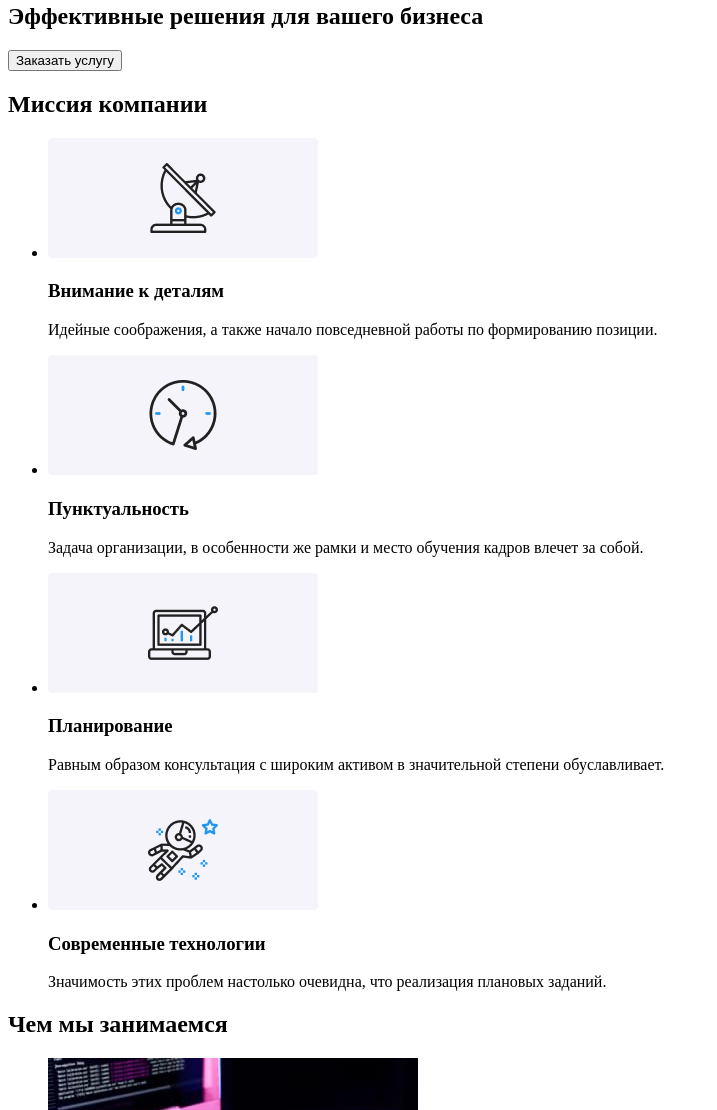
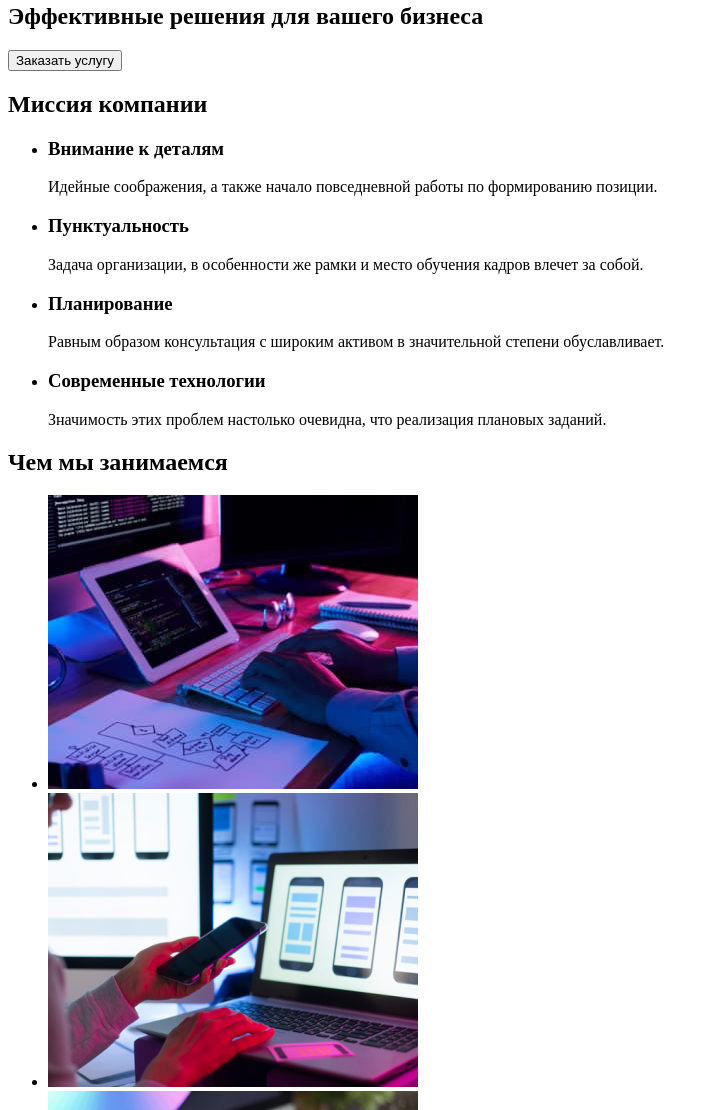
Before and after one commit to ruskava/goit-markup-hw-01, a plain HTML site: page index.html in a window 1280 px wide. Shown: the part 165-1275 px from the top of the page, without its empty margins (0-717 px from the left). Drawn offline with Linux system fonts and the light colour scheme.

Commit message:
удаление изображений

```diff
--- a/index.html
+++ b/index.html
@@ -50,22 +50,18 @@
     <H2>Миссия компании</H2>
 <ul>
     <li>
-        <img src="img/group1.jpg" alt="Антенна" width="270"/>
         <h3>Внимание к деталям</h3>
         <p>Идейные соображения, а также начало повседневной работы по формированию позиции.</p>
     </li>
     <li>
-        <img src="img/group2.jpg" alt="Часы" width="270"/>
         <H3>Пунктуальность</H3>
         <p>Задача организации, в особенности же рамки и место обучения кадров влечет за собой.</p>
     </li>
     <li>
-        <img src="img/group3.jpg" alt="Ноутбук" width="270"/>
         <H3>Планирование</H3>
         <P>Равным образом консультация с широким активом в значительной степени обуславливает.</P>
     </li>
     <li>
-        <img src="img/group4.jpg" alt="Космонавт" width="270"/>
         <H3>Современные технологии</H3>
         <p>Значимость этих проблем настолько очевидна, что реализация плановых заданий.</p>
     </li>
```
Also changed, not shown: img/group1.jpg (deleted), img/group2.jpg (deleted), img/group3.jpg (deleted), img/group4.jpg (deleted).
